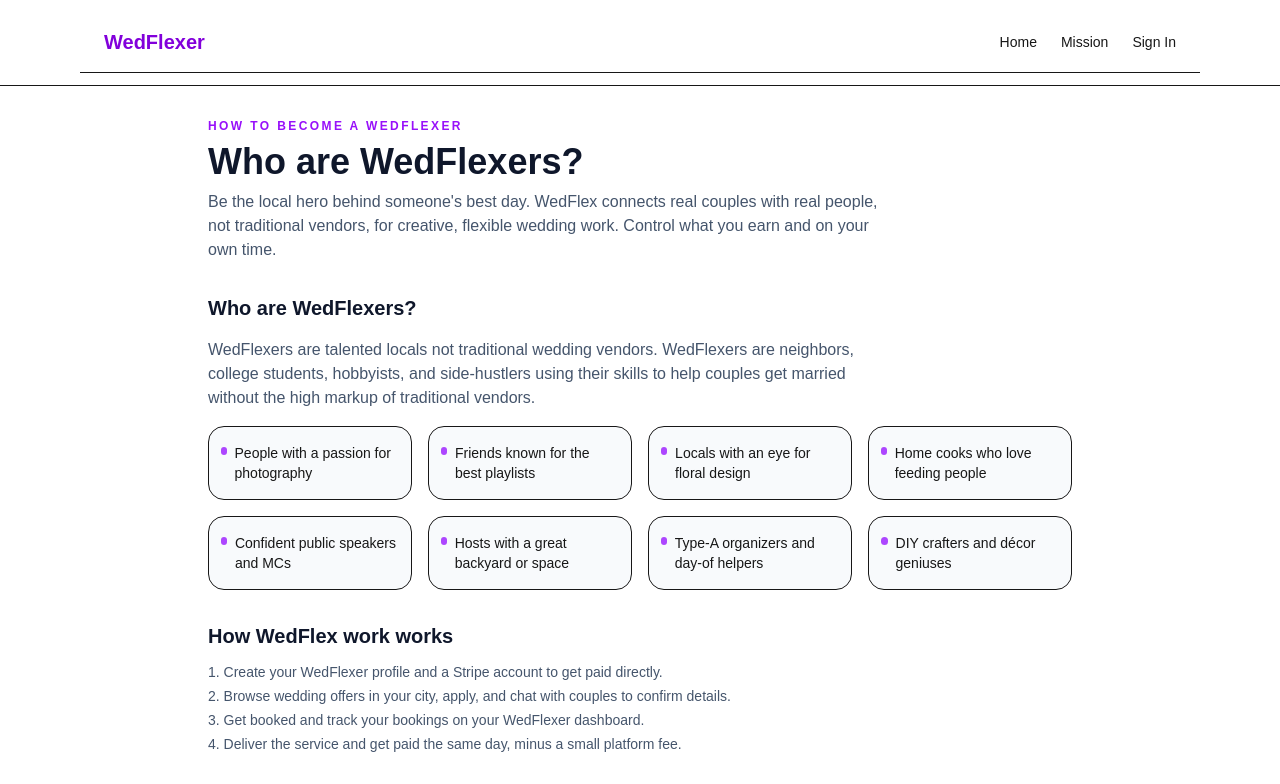
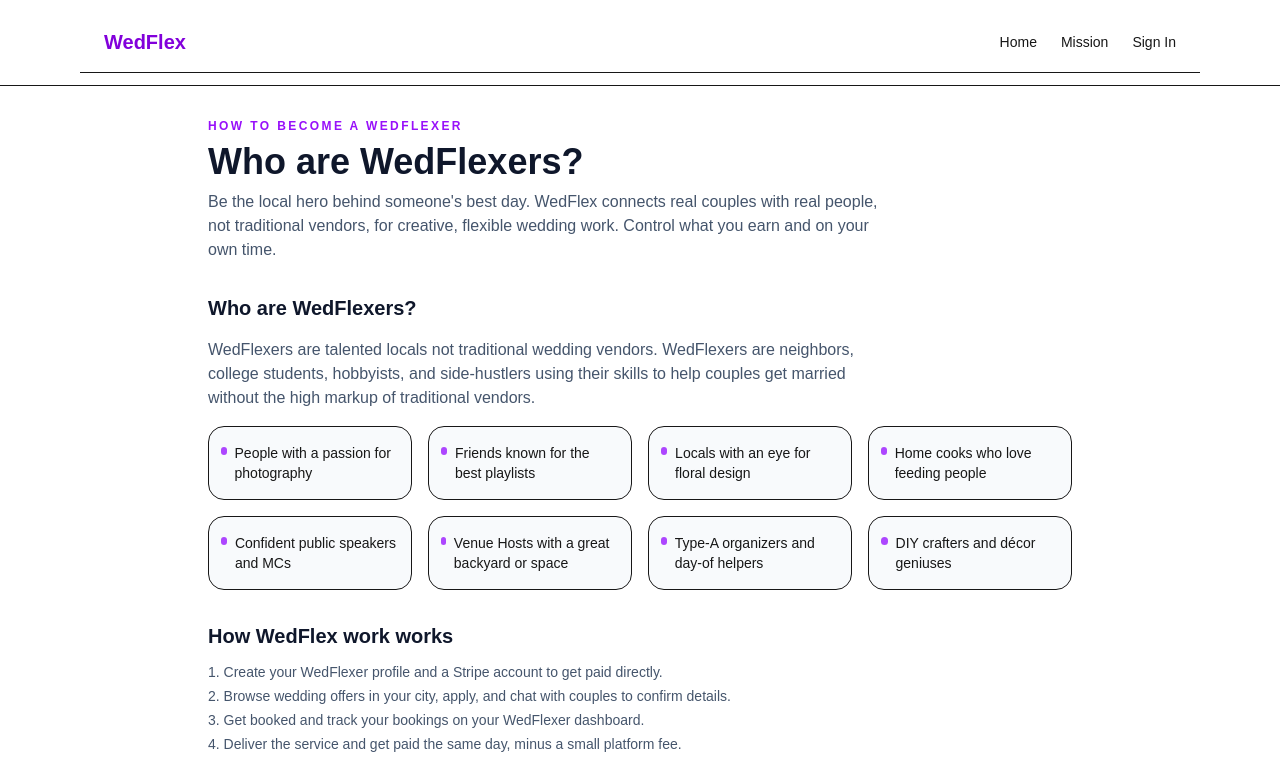
Before and after one commit to tristanxperkins/wedflex-wedflexers, a Next.js app: page /earn-money in a window 1280 px wide. Shown: the top 784 px of the page. Built offline with nearby package versions, Linux system fonts and the light colour scheme; no server answers.

Commit message:
workflow repair

```diff
--- a/src/app/auth/callback/page.tsx
+++ b/src/app/auth/callback/page.tsx
@@ -15,7 +15,7 @@ export default function AuthCallbackPage() {
       const supabase = supabaseBrowser();
 
       // 1) Figure out where to go after auth
-      const next = url.searchParams.get("next") || "/dashboard/couple";
+      const next = url.searchParams.get("next") || "/dashboard/wedflexer";
 
       // 2) If we already have a session, just go there
       try {
--- a/src/app/auth/signin/page.tsx
+++ b/src/app/auth/signin/page.tsx
@@ -40,7 +40,7 @@ export default function SignInPage() {
 
       {sent ? (
         <div className="rounded border p-4 bg-green-50">
-          <p>Magic link sent to <strong>{email}</strong>.</p>
+          <p>A link to sign in was sent Magic link sent to <strong>{email}</strong>.</p>
         </div>
       ) : (
         <form onSubmit={sendLink} className="space-y-4">
--- a/src/app/components/Nav.tsx
+++ b/src/app/components/Nav.tsx
@@ -30,7 +30,7 @@ export default function Nav() {
   return (
     <nav className="w-full flex items-center justify-between px-6 py-4 border-b bg-white">
       <Link href="/" className="text-xl font-bold text-purple-700">
-        WedFlexer
+        WedFlex
       </Link>
 
       <div className="flex items-center gap-6 text-sm font-medium">
--- a/src/app/earn-money/page.tsx
+++ b/src/app/earn-money/page.tsx
@@ -118,7 +118,7 @@ export default function EarnMoneyPage() {
             "Locals with an eye for floral design",
             "Home cooks who love feeding people",
             "Confident public speakers and MCs",
-            "Hosts with a great backyard or space",
+            "Venue Hosts with a great backyard or space",
             "Type-A organizers and day-of helpers",
             "DIY crafters and décor geniuses",
           ].map((label) => (
@@ -256,7 +256,7 @@ export default function EarnMoneyPage() {
                   done, we will bring you back here to finish setup.
                 </p>
                 <Link
-                  href="/auth/signin?role=wedflexer&next=/earn-money?step=2"
+                  href={`/auth/signin?role=wedflexer&next=${encodeURIComponent("/earn-money?step=2")}`}
                   className="inline-flex items-center justify-center px-4 py-2 rounded-md text-sm font-medium bg-purple-700 text-white hover:bg-purple-800"
                 >
                   Sign in / Create account
@@ -300,7 +300,7 @@ export default function EarnMoneyPage() {
             </div>
 
             <p className="text-xs text-slate-500">
-              Once you have connected payouts and finished your profile, you will be
+              Once you have connected payouts and finished your profile, you are
               ready to browse offers and start earning money on WedFlex! 🎉
             </p>
           </div>
--- a/src/app/layout.tsx
+++ b/src/app/layout.tsx
@@ -4,7 +4,7 @@ import Nav from "./components/Nav";
 
 export const metadata: Metadata = {
   title: "WedFlex",
-  description: "Your Wedding. Your Town. Your WedFlex.",
+  description: "Make Money off of Weddings",
 };
 
 export default function RootLayout({ children }: { children: React.ReactNode }) {
```
